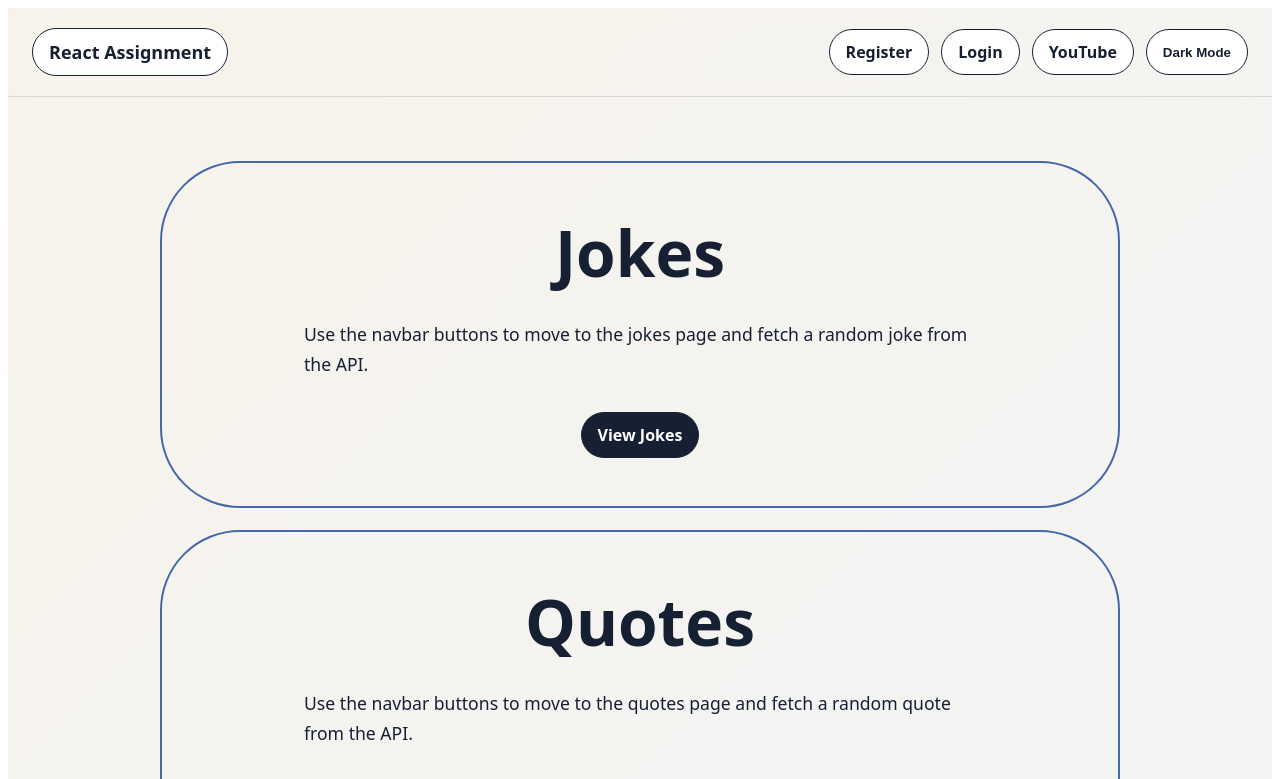
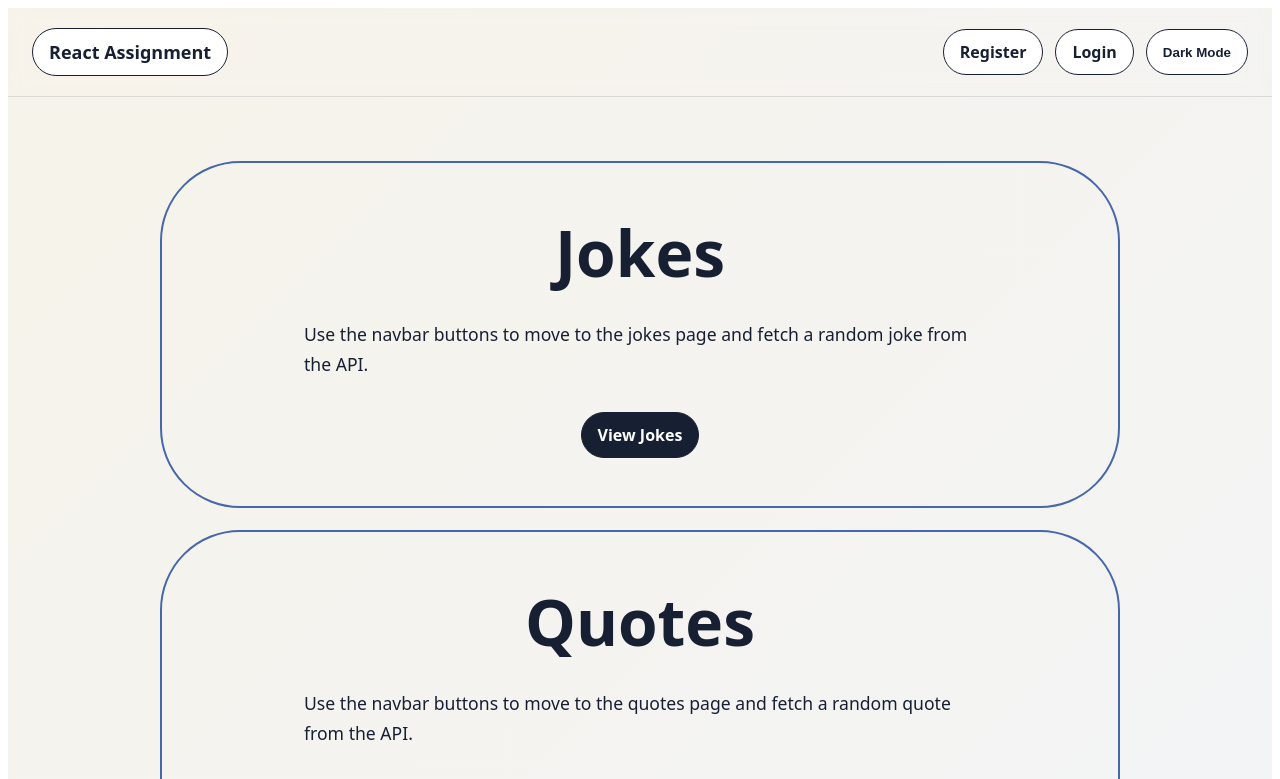
Before and after one commit to utkarsh3078/React-assignment-01, a React (Vite) app: page / in a window 1280 px wide. Shown: the top 779 px of the page. Built offline with nearby package versions, Linux system fonts and the light colour scheme.

Commit message:
small change

```diff
--- a/src/App.jsx
+++ b/src/App.jsx
@@ -32,9 +32,6 @@ function App() {
             </Link>
             <Link to="/login" className="button">
               Login
-            </Link>
-            <Link to="/youtube-videos" className="button">
-              YouTube
             </Link>
             <button
               className="button"
```
